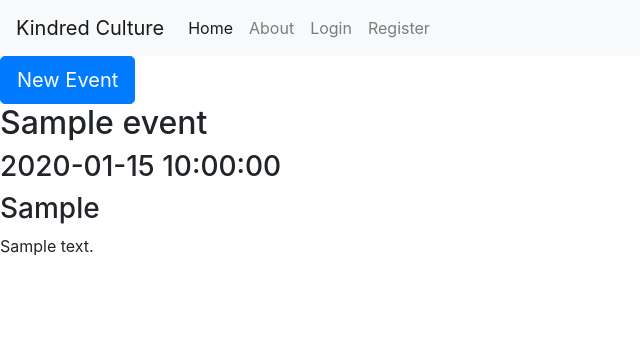
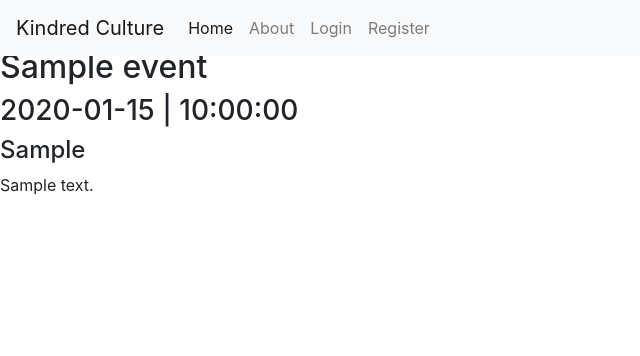
Before and after one commit to bsmejkal/kindred-culture, a Flask app: page /events in a window 1280 px wide. Shown: the top 356 px of the page, without its empty margins (0-640 px from the left). Run offline with Flask 2, Linux system fonts and the light colour scheme; tables that the repository leaves empty hold one stand-in row (values such as "Sample post"); some libraries are stand-ins or nearby versions.

Commit message:
updated event displays

```diff
--- a/routes.py
+++ b/routes.py
@@ -26,7 +26,7 @@ def show_details():
 	"""Renders description and details in place on index.html"""
 
 	tribe_name = request.form.get('tribe_name')
-	print(f'\n \n \n {tribe_name}')
+
 	tribe = Tribe.query.filter(Tribe.name==tribe_name).first()
 
 	return jsonify({'name': tribe.name,
@@ -114,7 +114,7 @@ def get_user(user_id):
 def all_events():
 	"""Page with a list of all events"""
 
-	events = Event.query.all()
+	events = Event.query.order_by(Event.date.asc()).all()
 
 	return render_template('events.html', events=events)
 
--- a/templates/_nav.html
+++ b/templates/_nav.html
@@ -1,5 +1,5 @@
 
-<nav class="navbar navbar-expand-lg navbar-light bg-light">
+<nav class="navbar navbar-expand-lg navbar-light bg-light fixed-top">
   <a class="navbar-brand" href="{{ url_for('index') }}">Kindred Culture</a>
   <button class="navbar-toggler" type="button" data-toggle="collapse" data-target="#navbarText" aria-controls="navbarText" aria-expanded="false" aria-label="Toggle navigation">
     <span class="navbar-toggler-icon"></span>
--- a/templates/events.html
+++ b/templates/events.html
@@ -18,15 +18,15 @@
 <!-- list of events -->
 
 	<div>
-		<a class="btn btn-primary btn-lg" href="{{ url_for('new_event_form') }}">New Event</a>
+		<a class="btn btn-primary btn-lg" href="{{ url_for('new_event_form') }}">Create New Event</a>
 	</div>
 
 	{% for event in events %}
 
 		<div>
 			<h2>{{ event.title }}</h2>
-			<h3>{{ event.date }} {{ event.time }}</h3>
-			<h3>{{ event.place }}</h3>
+			<h3>{{ event.date }} | {{ event.time }}</h3>
+			<h4>{{ event.place }}</h4>
 			<p>{{ event.details }}</p>
 		</div>
 
--- a/templates/new_event.html
+++ b/templates/new_event.html
@@ -1,4 +1,4 @@
-{% extends base.html %}
+{% extends 'base.html' %}
 
 {% block title %}New Event{% endblock %}
 
```
